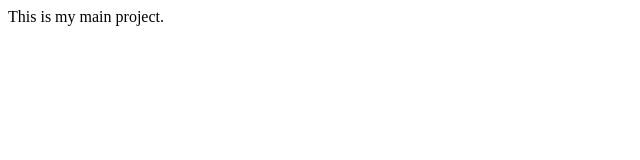
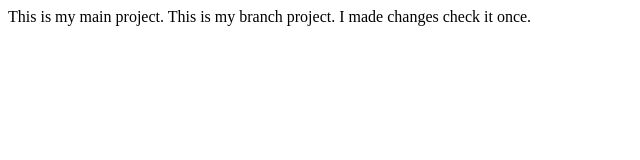
Before and after one commit to Sai-Bindu-ghb/branch_git, a plain HTML site: page index.html in a window 1280 px wide. Shown: the whole page, without its empty margins (0-640 px from the left). Drawn offline with Linux system fonts and the light colour scheme.

Commit message:
branch project

```diff
--- a/index.html
+++ b/index.html
@@ -7,5 +7,7 @@
 </head>
 <body>
     This is my main project.
+    This is my branch project.
+    I made changes check it once.
 </body>
 </html>
```
